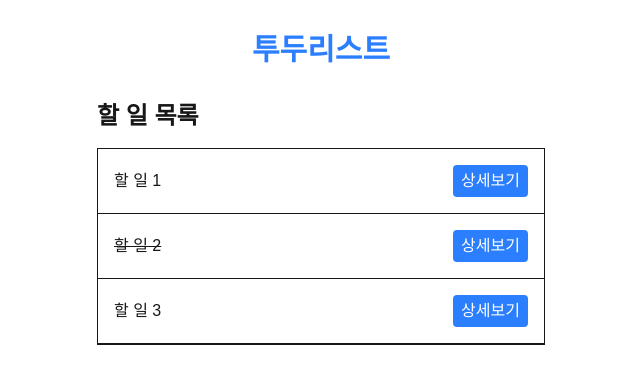
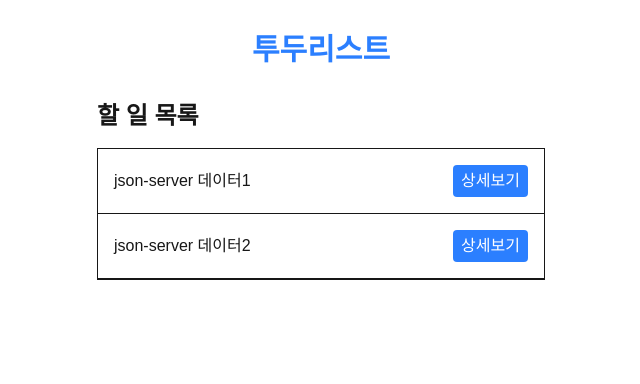
Before and after one commit to nnnn2001/react-practice, a Next.js app: page / in a window 1280 px wide. Shown: the top 384 px of the page, without its empty margins (319-959 px from the left). Built offline with nearby package versions, Linux system fonts and the light colour scheme; data requests are answered from the project's data file.

Commit message:
chore: useState,useEffect로 서버상태 구현

```diff
--- a/src/app/page.jsx
+++ b/src/app/page.jsx
@@ -1,29 +1,45 @@
 "use client";
 import Image from "next/image";
-import { useState } from "react";
+import { useState, useEffect } from "react";
 import TodoList from "./_components/TodoList";
-
-const initialTodos = [
-  {
-    id: 1,
-    title: "할 일 1",
-    completed: false,
-  },
-  {
-    id: 2,
-    title: "할 일 2",
-    completed: true,
-  },
-  {
-    id: 3,
-    title: "할 일 3",
-    completed: false,
-  },
-];
+import { fetchTodos } from "@/lib/services/todos";
 
 export default function Home() {
-  const [todos, setTodos] = useState(initialTodos);
-  const loadTodos = async () => {};
+  const [todos, setTodos] = useState([]);
+  const [isLoading, setIsLoading] = useState(true);
+  const [error, setError] = useState(null);
+
+  const loadTodos = async () => {
+    try {
+      const todos = await fetchTodos();
+      setTodos(todos);
+    } catch (error) {
+      setError(error);
+    } finally {
+      setIsLoading(false);
+    }
+  };
+
+  useEffect(() => {
+    setTimeout(() => {
+      loadTodos();
+    }, 0);
+  }, []);
+
+  if (isLoading) {
+    return (
+      <div className="container mx-auto px-4 py-8 text-center">로딩 중...</div>
+    );
+  }
+
+  if (error) {
+    return (
+      <div className="container mx-auto px-4 py-8 text-center text-red-500">
+        {error.message}
+      </div>
+    );
+  }
+
   return (
     <div className="container mx-auto px-4 py-8">
       <h1 className="text-3xl font-bold text-center mb-8 text-blue-500">
```
